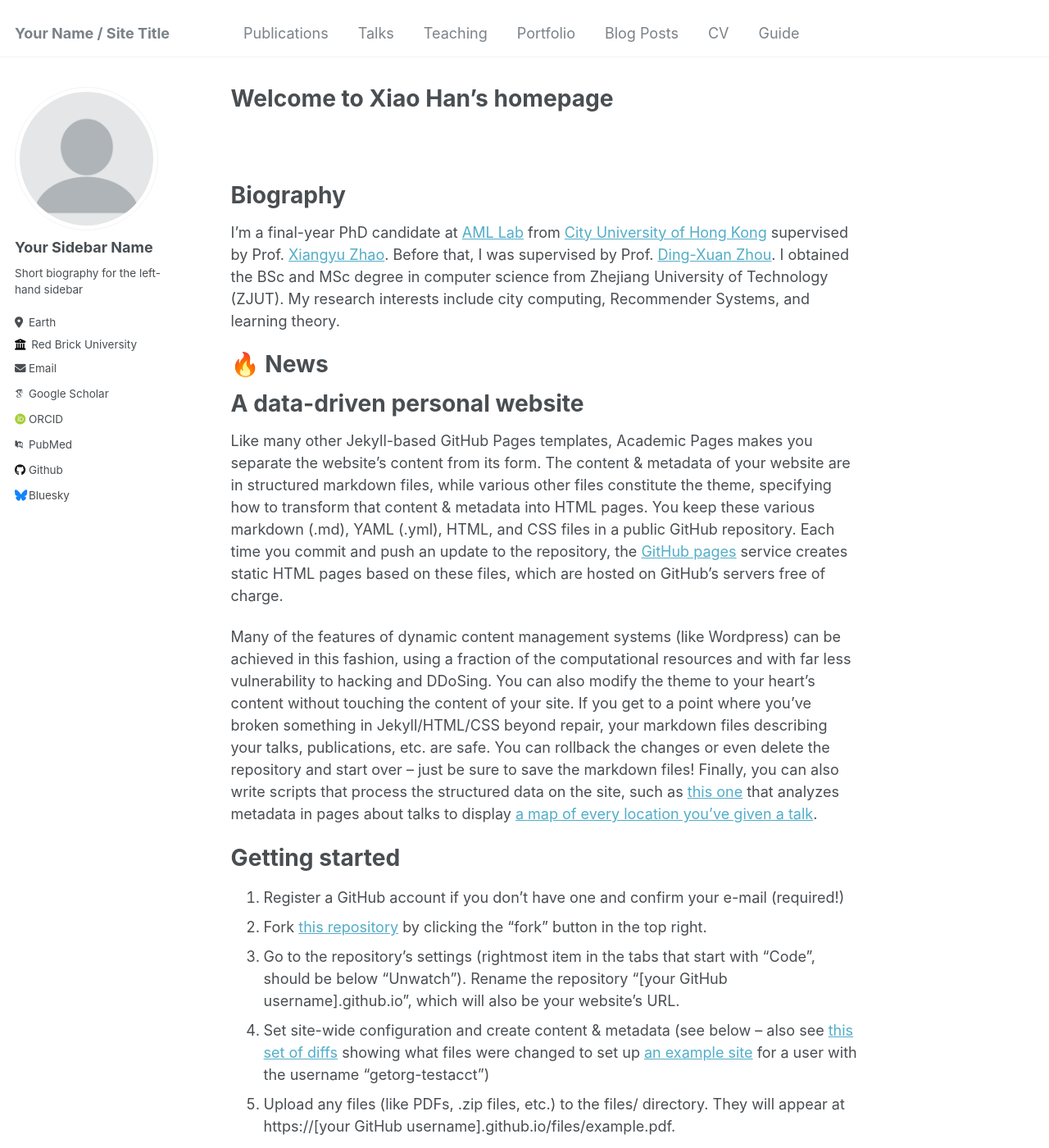
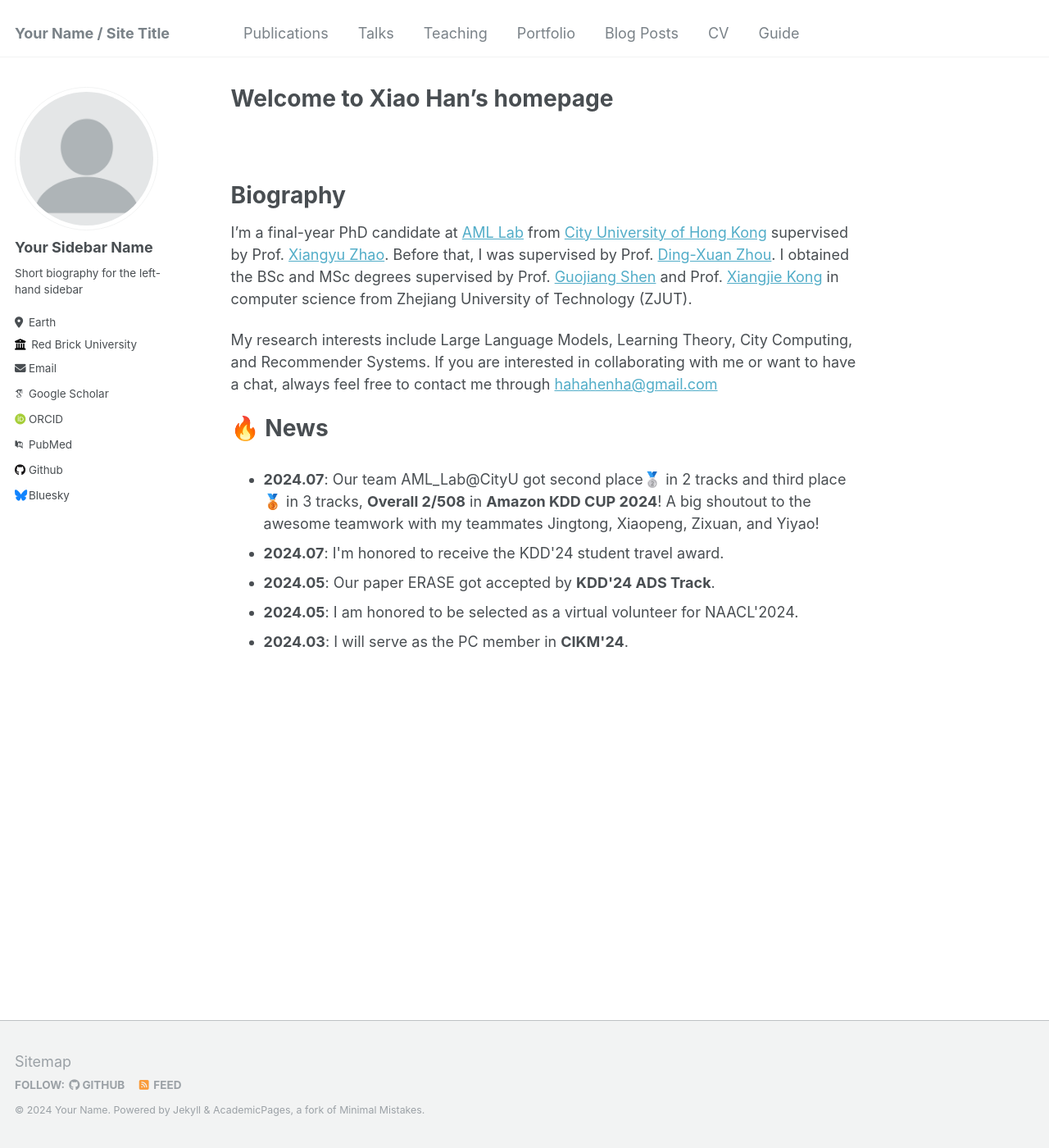
Before and after one commit to hahahenha/hahahenha.github.io, a Jekyll site: the page built from _pages/about.md, in a window 1280 px wide and 1400 px high. Shown: the whole window at 82% size. Built offline with Jekyll 4.4.1, drawn with Linux system fonts in a browser that asks for light colours; some web fonts are replaced; some of the changed text lies outside the part shown.

Commit message:
Update about.md

```diff
--- a/_pages/about.md
+++ b/_pages/about.md
@@ -20,45 +20,38 @@ redirect_from:
 
 Biography
 ======
-I'm a final-year PhD candidate at [AML Lab](https://aml-cityu.github.io/) from [City University of Hong Kong](https://www.cityu.edu.hk) supervised by Prof. [Xiangyu Zhao](https://zhaoxyai.github.io/). Before that, I was supervised by Prof. [Ding-Xuan Zhou](https://www.sydney.edu.au/science/about/our-people/academic-staff/dingxuan-zhou.html). I obtained the BSc and MSc degree in computer science from Zhejiang University of Technology (ZJUT). My research interests include city computing, Recommender Systems, and learning theory.
+I'm a final-year PhD candidate at [AML Lab](https://aml-cityu.github.io/) from [City University of Hong Kong](https://www.cityu.edu.hk) supervised by Prof. [Xiangyu Zhao](https://zhaoxyai.github.io/). Before that, I was supervised by Prof. [Ding-Xuan Zhou](https://www.sydney.edu.au/science/about/our-people/academic-staff/dingxuan-zhou.html).
+I obtained the BSc and MSc degrees supervised by Prof. [Guojiang Shen](https://homepage.zjut.edu.cn//sgj/) and Prof. [Xiangjie Kong](http://www.cssclab.cn/xjkong/) in computer science from Zhejiang University of Technology (ZJUT).
+
+My research interests include Large Language Models, Learning Theory, City Computing, and Recommender Systems.
+If you are interested in collaborating with me or want to have a chat, always feel free to contact me through <a href="mailto:hahahenha@gmail.com">hahahenha@gmail.com</a>
 
 # 🔥 News
 
-A data-driven personal website
-======
-Like many other Jekyll-based GitHub Pages templates, Academic Pages makes you separate the website's content from its form. The content & metadata of your website are in structured markdown files, while various other files constitute the theme, specifying how to transform that content & metadata into HTML pages. You keep these various markdown (.md), YAML (.yml), HTML, and CSS files in a public GitHub repository. Each time you commit and push an update to the repository, the [GitHub pages](https://pages.github.com/) service creates static HTML pages based on these files, which are hosted on GitHub's servers free of charge.
+<style>
+  .scrollable {
+    max-height: 240px; /* 设置最大高度 */
+    overflow-y: scroll; /* 设置垂直滚动条 */
+  }
+</style>
 
-Many of the features of dynamic content management systems (like Wordpress) can be achieved in this fashion, using a fraction of the computational resources and with far less vulnerability to hacking and DDoSing. You can also modify the theme to your heart's content without touching the content of your site. If you get to a point where you've broken something in Jekyll/HTML/CSS beyond repair, your markdown files describing your talks, publications, etc. are safe. You can rollback the changes or even delete the repository and start over -- just be sure to save the markdown files! Finally, you can also write scripts that process the structured data on the site, such as [this one](https://github.com/academicpages/academicpages.github.io/blob/master/talkmap.ipynb) that analyzes metadata in pages about talks to display [a map of every location you've given a talk](https://academicpages.github.io/talkmap.html).
+<!-- <font color="red></font>
+<a href=""></a> -->
 
-Getting started
-======
-1. Register a GitHub account if you don't have one and confirm your e-mail (required!)
-1. Fork [this repository](https://github.com/academicpages/academicpages.github.io) by clicking the "fork" button in the top right.
-1. Go to the repository's settings (rightmost item in the tabs that start with "Code", should be below "Unwatch"). Rename the repository "[your GitHub username].github.io", which will also be your website's URL.
-1. Set site-wide configuration and create content & metadata (see below -- also see [this set of diffs](http://archive.is/3TPas) showing what files were changed to set up [an example site](https://getorg-testacct.github.io) for a user with the username "getorg-testacct")
-1. Upload any files (like PDFs, .zip files, etc.) to the files/ directory. They will appear at https://[your GitHub username].github.io/files/example.pdf.
-1. Check status by going to the repository settings, in the "GitHub pages" section
-
-Site-wide configuration
-------
-The main configuration file for the site is in the base directory in [_config.yml](https://github.com/academicpages/academicpages.github.io/blob/master/_config.yml), which defines the content in the sidebars and other site-wide features. You will need to replace the default variables with ones about yourself and your site's github repository. The configuration file for the top menu is in [_data/navigation.yml](https://github.com/academicpages/academicpages.github.io/blob/master/_data/navigation.yml). For example, if you don't have a portfolio or blog posts, you can remove those items from that navigation.yml file to remove them from the header.
-
-Create content & metadata
-------
-For site content, there is one markdown file for each type of content, which are stored in directories like _publications, _talks, _posts, _teaching, or _pages. For example, each talk is a markdown file in the [_talks directory](https://github.com/academicpages/academicpages.github.io/tree/master/_talks). At the top of each markdown file is structured data in YAML about the talk, which the theme will parse to do lots of cool stuff. The same structured data about a talk is used to generate the list of talks on the [Talks page](https://academicpages.github.io/talks), each [individual page](https://academicpages.github.io/talks/2012-03-01-talk-1) for specific talks, the talks section for the [CV page](https://academicpages.github.io/cv), and the [map of places you've given a talk](https://academicpages.github.io/talkmap.html) (if you run this [python file](https://github.com/academicpages/academicpages.github.io/blob/master/talkmap.py) or [Jupyter notebook](https://github.com/academicpages/academicpages.github.io/blob/master/talkmap.ipynb), which creates the HTML for the map based on the contents of the _talks directory).
-
-**Markdown generator**
-
-I have also created [a set of Jupyter notebooks](https://github.com/academicpages/academicpages.github.io/tree/master/markdown_generator
-) that converts a CSV containing structured data about talks or presentations into individual markdown files that will be properly formatted for the Academic Pages template. The sample CSVs in that directory are the ones I used to create my own personal website at stuartgeiger.com. My usual workflow is that I keep a spreadsheet of my publications and talks, then run the code in these notebooks to generate the markdown files, then commit and push them to the GitHub repository.
-
-How to edit your site's GitHub repository
-------
-Many people use a git client to create files on their local computer and then push them to GitHub's servers. If you are not familiar with git, you can directly edit these configuration and markdown files directly in the github.com interface. Navigate to a file (like [this one](https://github.com/academicpages/academicpages.github.io/blob/master/_talks/2012-03-01-talk-1.md) and click the pencil icon in the top right of the content preview (to the right of the "Raw | Blame | History" buttons). You can delete a file by clicking the trashcan icon to the right of the pencil icon. You can also create new files or upload files by navigating to a directory and clicking the "Create new file" or "Upload files" buttons.
-
-Example: editing a markdown file for a talk
-![Editing a markdown file for a talk](/images/editing-talk.png)
-
-For more info
-------
-More info about configuring Academic Pages can be found in [the guide](https://academicpages.github.io/markdown/). The [guides for the Minimal Mistakes theme](https://mmistakes.github.io/minimal-mistakes/docs/configuration/) (which this theme was forked from) might also be helpful.
+<div class="scrollable">
+  <ul>
+    <li><strong>2024.07</strong>: Our team AML_Lab@CityU got second place🥈 in 2 tracks and third place 🥉 in 3 tracks, <b>Overall 2/508</b> in <b>Amazon KDD CUP 2024</b>! A big shoutout to the awesome teamwork with my teammates Jingtong, Xiaopeng, Zixuan, and Yiyao!</li>
+    <li><strong>2024.07</strong>: I'm honored to receive the KDD'24 student travel award.</li>
+    <li><strong>2024.05</strong>: Our paper ERASE got accepted by <b>KDD'24 ADS Track</b>.</li>
+    <li><strong>2024.05</strong>: I am honored to be selected as a virtual volunteer for NAACL'2024.</li>
+    <li><strong>2024.03</strong>: I will serve as the PC member in <b>CIKM'24</b>.</li>
+    <li><strong>2024.03</strong>: Our paper MILL got accepted by <b>NAACL'2024</b> (Main Conference)</li>
+    <li><strong>2024.03</strong>: Passed my qualifying examination!</li>
+    <li><strong>2023.12</strong>: I am honored to receive the AAAI'24 student scholarship </li>
+    <li><strong>2023.12</strong>: Accepted as reviewer of ACM Transactions on Knowledge Discovery from Data (ACM TKDD) </li>
+    <li><strong>2023.12</strong>: One paper accepted by <b>AAAI'24</b> </li>
+    <li><strong>2023.08</strong>: I will serve as the PC member in <b>AAAI'24</b>  </li>
+    <li><strong>2023.04</strong>: Our tutorial on Joint Modeling in Recommendations is accepted by <b>IJCAI'23</b> </li>
+    <li><strong>2023.01</strong>: Start my PhD study at CityU. </li>
+  </ul>
+</div>
```
